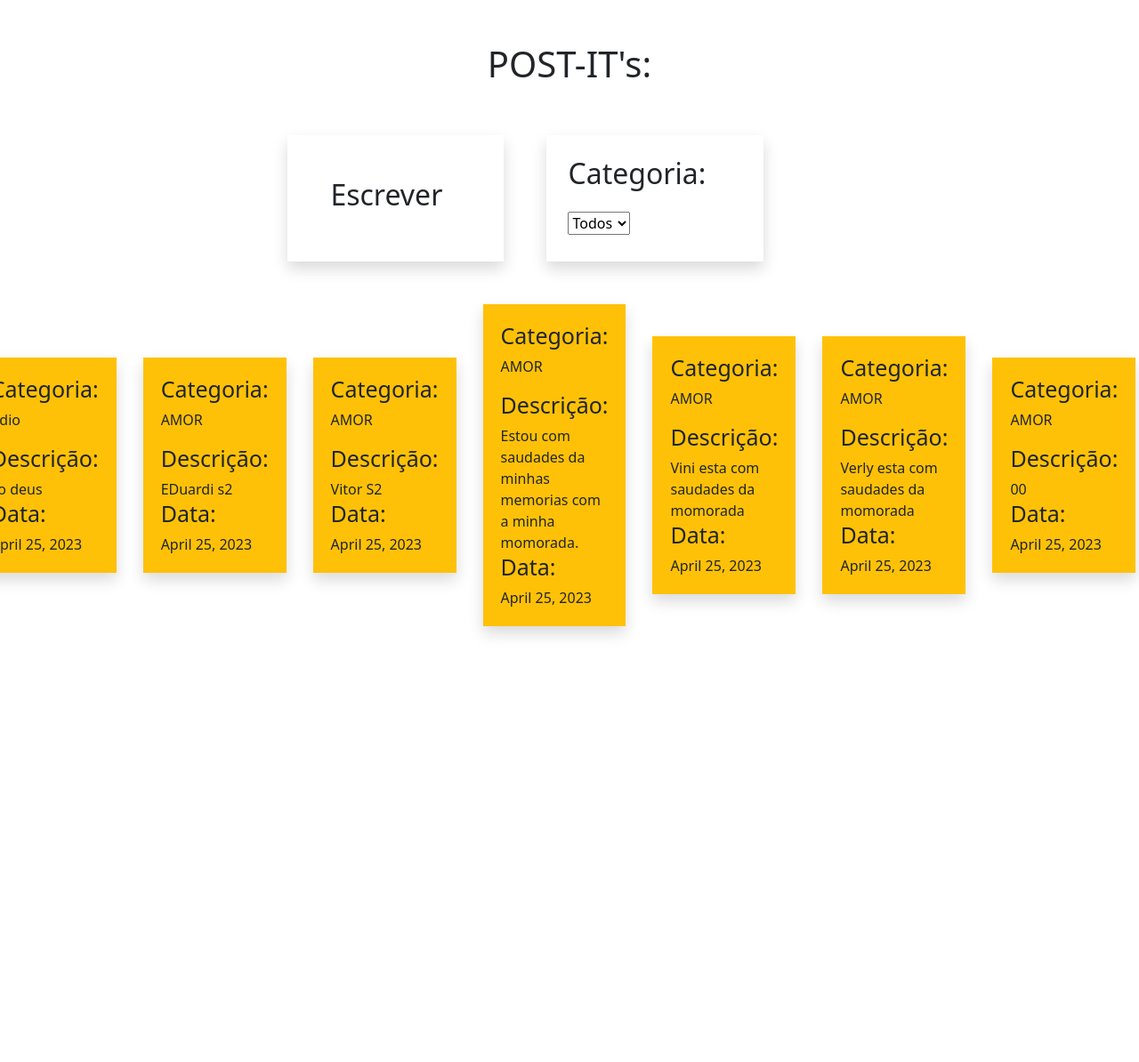
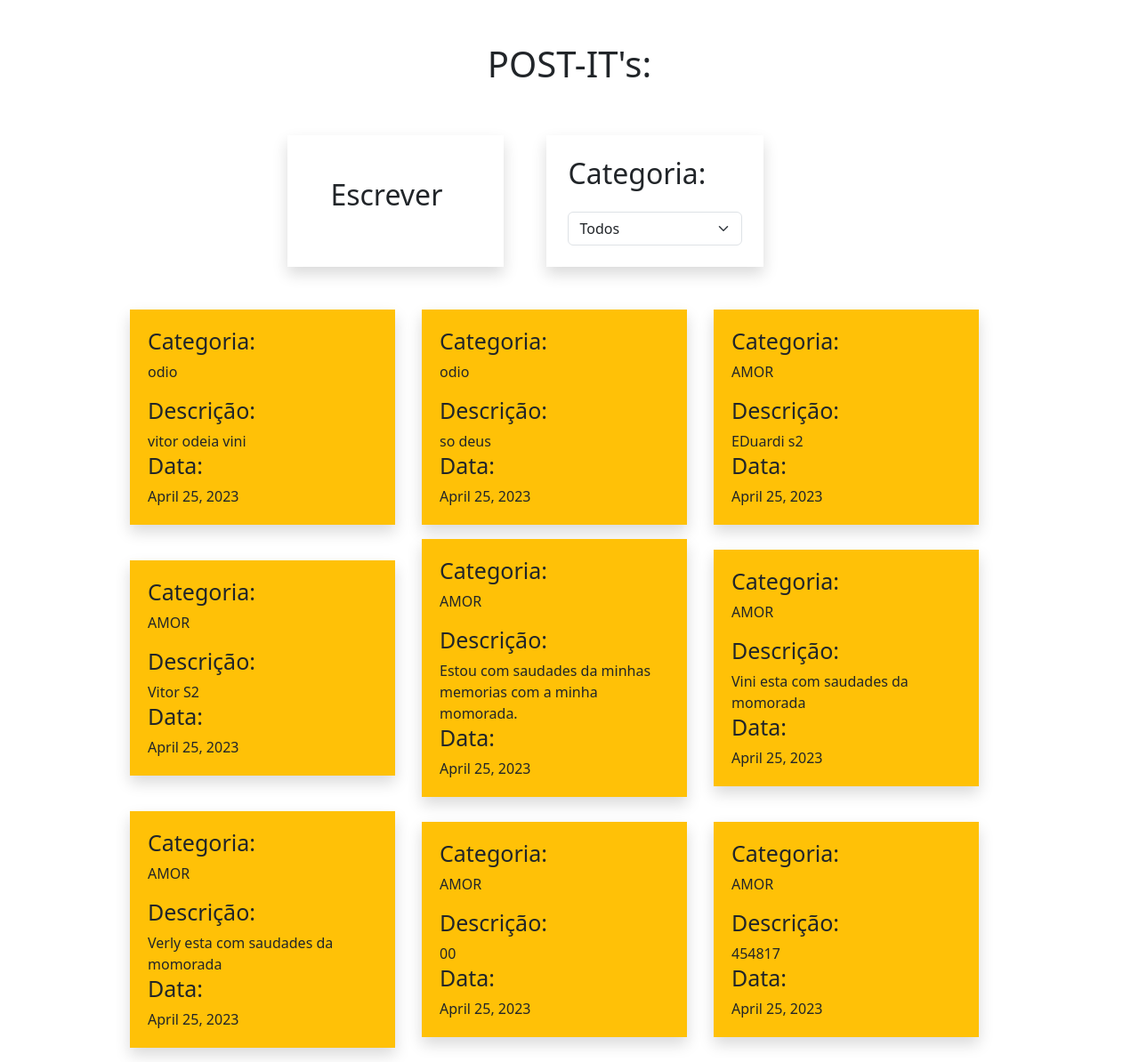
Before and after one commit to Verly-G/Post-it, a Django app: page / in a window 1280 px wide; the page is wider, and only the part inside the window is pictured. Shown: that part at 89% size. Before the commit the page ends 716 px from the top of that part, so only its background shows below. Run offline with Django 3.2, Linux system fonts and the light colour scheme; data comes from the database, SQL or seed files in the repository; both versions use the stored data as it was after the commit.

Commit message:
25.04.23.VS

```diff
--- a/post_it/usuario/templates/index.html
+++ b/post_it/usuario/templates/index.html
@@ -12,7 +12,7 @@
     <title>Post-it</title>
 </head>
 
-<body>
+<body class="container-fluid">
     <header>
         <div class="justify-content-center d-flex">
             <div class="row mt-5 mb-5">
@@ -22,7 +22,7 @@
                 </div>
                 <div class="col-4 shadow mt-5 p-4 ms-5">
                     <h2 class="mb-4">Categoria: </h2>
-                    <select>
+                    <select class="form-select">
                         <option value="Todos" selected>Todos</option>
                         {% for categoria in categorias %}
                             <option value="{{categoria}}">{{categoria}}</option>
@@ -56,10 +56,10 @@
                 </div>
             </div>
         </div>
-    </main>
-    <div id="local_post" class="d-flex col-3">
+        <div class="row">
+            <div id="local_post" class="d-flex flex-wrap">
                 {% for post in posts %}
-            <div class="shadow bg-warning">
+                    <div class="shadow bg-warning col-3 mb-3">
                         <h1>Categoria:</h1>
                         <p id="categoria_usada">{{post.categoria}}</p>
                         <h1>Descrição:</h1>
@@ -70,6 +70,9 @@
                     </div>
                 {% endfor %}
             </div>
+           </div>
+    </main>
+
     <footer>
 
     </footer>
```
Also changed, not shown: post_it/db.sqlite3. Lines whose indentation alone changed are shown as unchanged.
